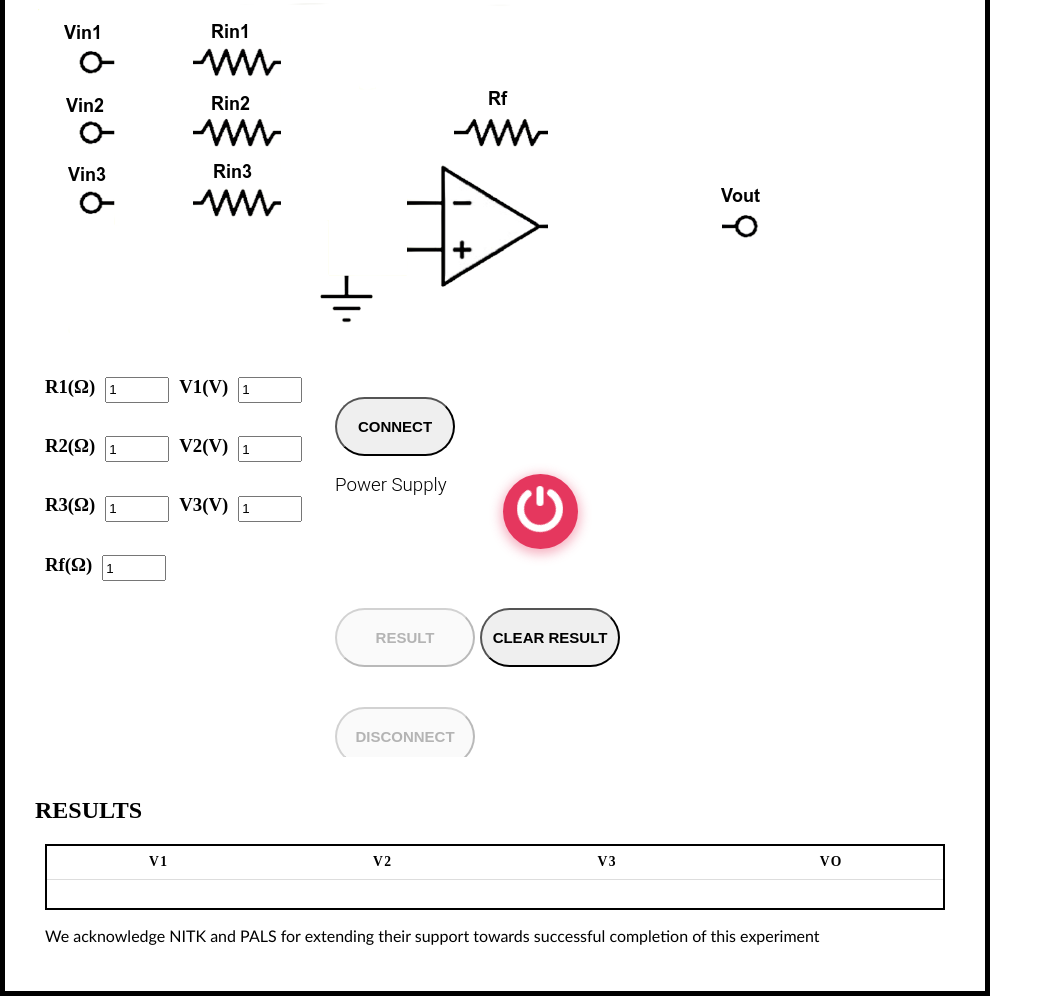
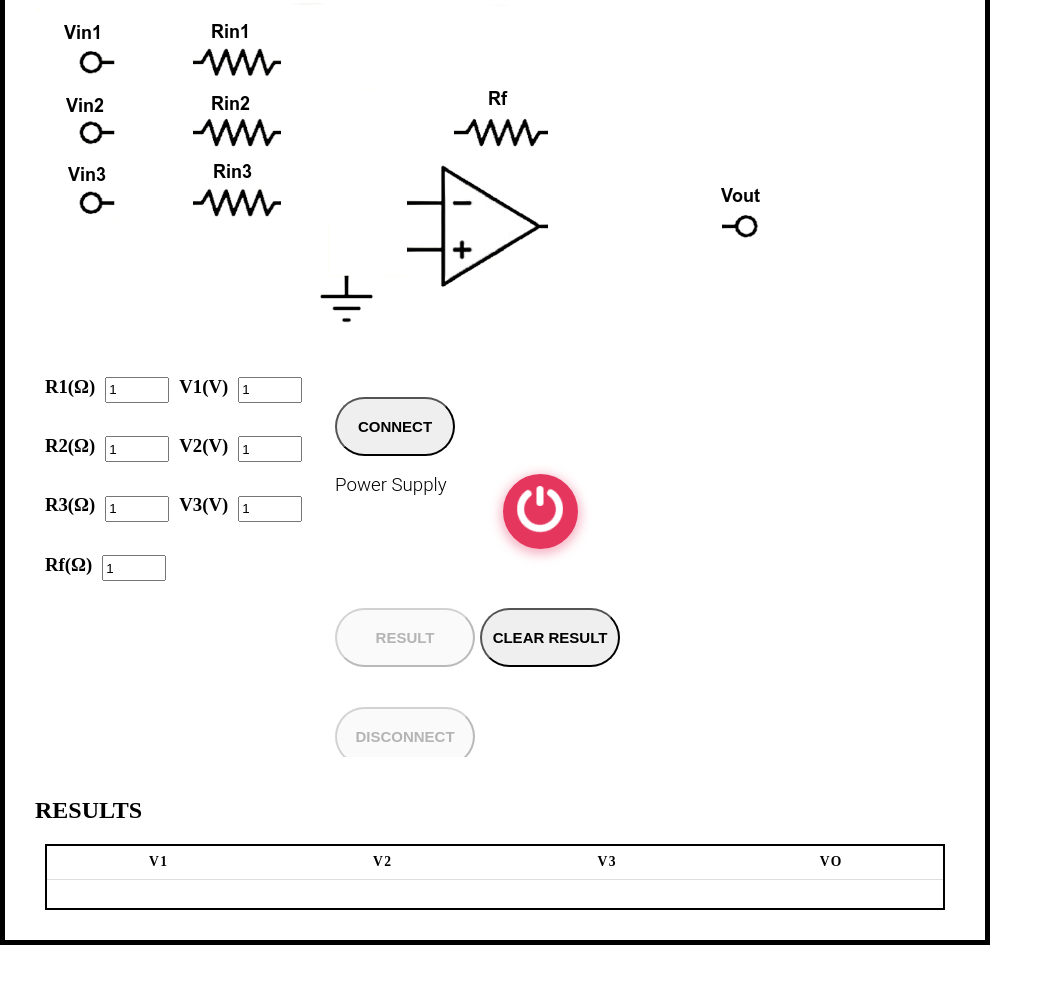
Before and after one commit to Subhashree2172/opamp_exp, a plain HTML site: page round-template/experiment/simulation/index.html in a window 1280 px wide. Shown: the part 478-1474 px from the top of the page, without its empty margins (0-1053 px from the left). After the commit the page ends 1423 px from the top, so only its background shows below. Drawn offline with nearby package versions, Linux system fonts and the light colour scheme.

Commit message:
Update index.html

```diff
--- a/round-template/experiment/simulation/index.html
+++ b/round-template/experiment/simulation/index.html
@@ -206,7 +206,7 @@
           </table>
         </div>
       </div>
-      <p>We acknowledge NITK and PALS for extending their support towards successful completion of this experiment</p>
+<!--       <p>We acknowledge NITK and PALS for extending their support towards successful completion of this experiment</p> -->
 
 
       <script src="./js/main.js" charset="utf-8"> </script>
```
